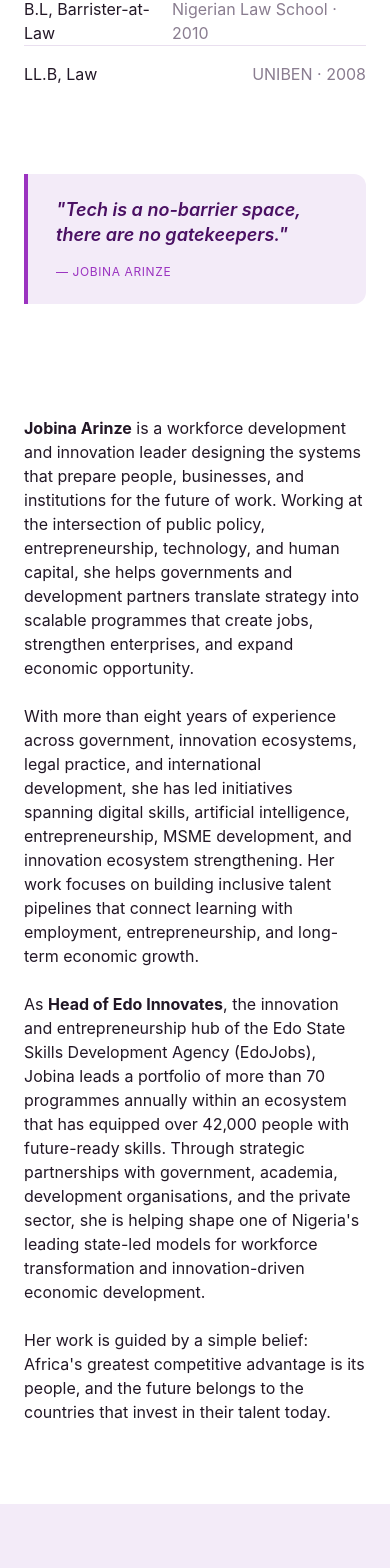
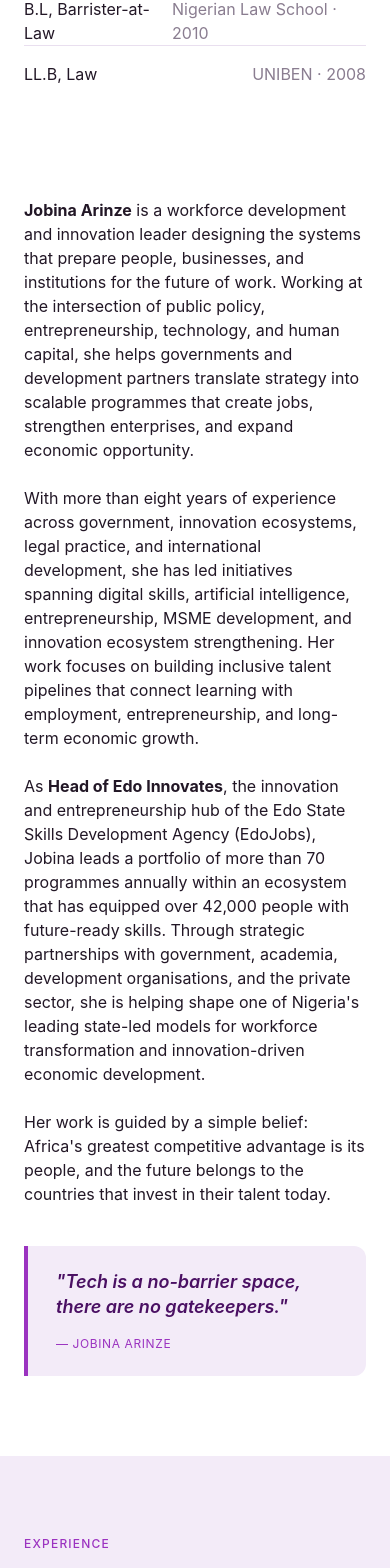
Before and after one commit to FOA-developer/Jobina-Portfolio, a React (Vite) app in the folder frontend/: page / in a window 390 px wide. Shown: the part 1413-2981 px from the top of the page. Built offline with nearby package versions, Linux system fonts and the light colour scheme.

Commit message:
fix: adjusted visibility classes for quote card in About component

```diff
--- a/frontend/src/components/main/About.jsx
+++ b/frontend/src/components/main/About.jsx
@@ -47,7 +47,7 @@ const About = () => {
             </div>
             {/* Quote card */}
           <div
-            className=" px-7 py-6 mt-16 border-l-4 rounded-r-xl md:hidden lg:block"
+            className=" px-7 py-6 mt-16 border-l-4 rounded-r-xl hidden lg:block"
             style={{
               borderColor: 'var(--color-text-main)',
               background:  'var(--color-secondary)',
@@ -81,7 +81,7 @@ const About = () => {
           </div>
           {/* Quote card */}
           <div
-            className=" px-7 py-6 mt-2 border-l-4 rounded-r-xl hidden md:block lg:hidden"
+            className=" px-7 py-6 mt-2 border-l-4 rounded-r-xl  block lg:hidden "
             style={{
               borderColor: 'var(--color-text-main)',
               background:  'var(--color-secondary)',
```
